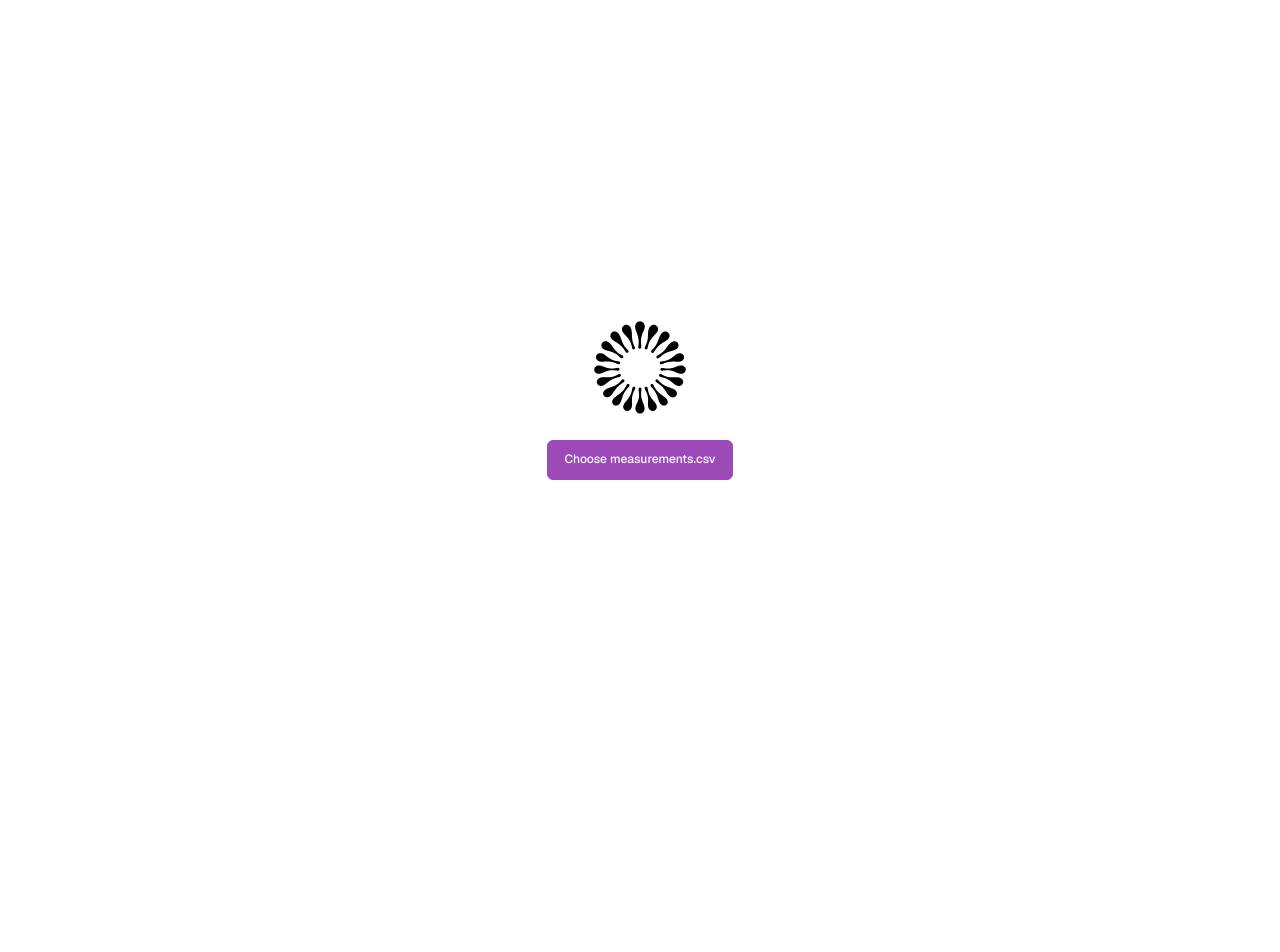
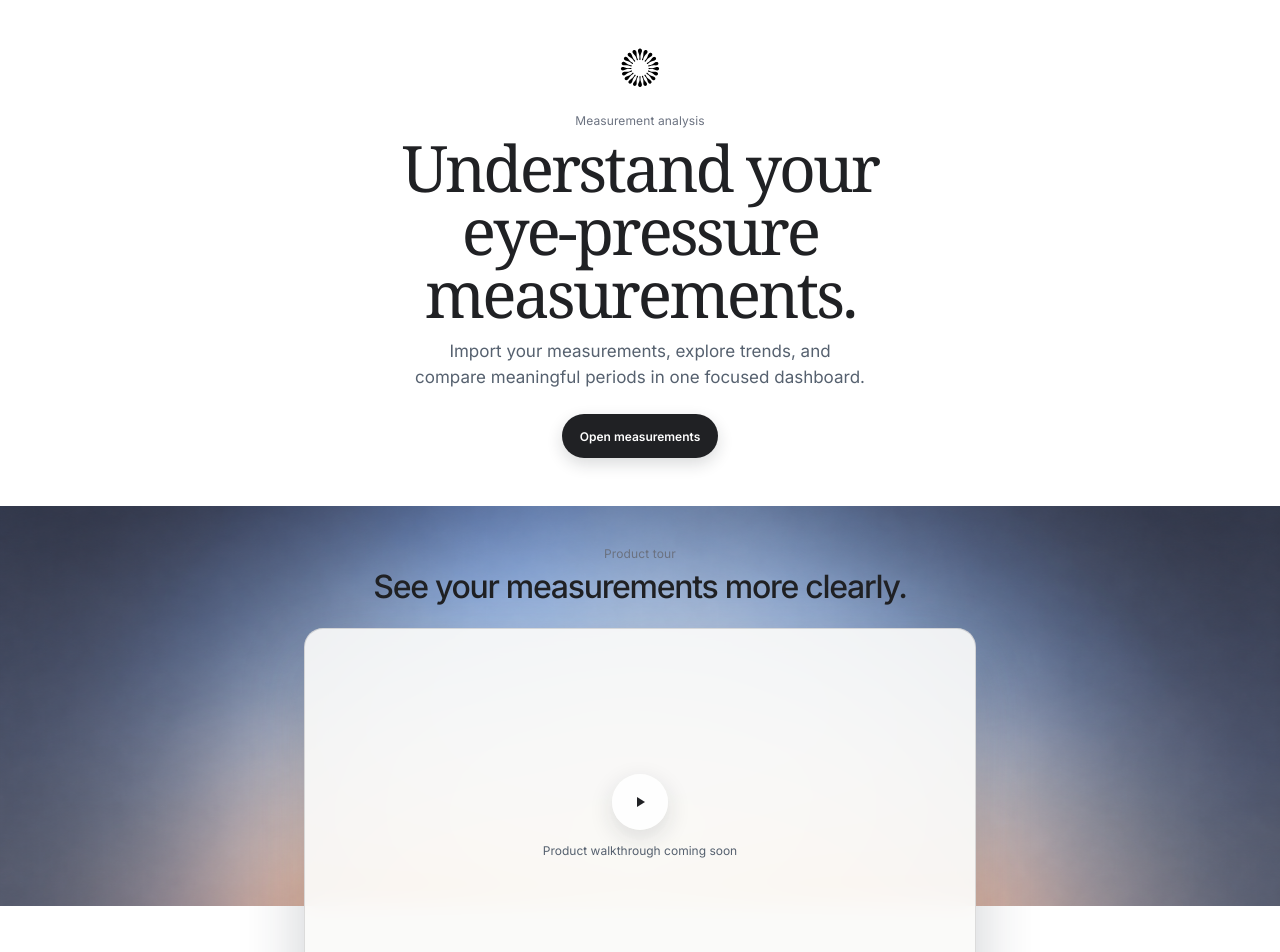
Before and after one commit to jakubg05/whatismyiop, a React (Vite) app in the folder src/client/: page / in a window 1280 px wide. Shown: the top 952 px of the page. Before the commit the page ends 800 px from the top, so only its background shows below. Built offline with nearby package versions, Linux system fonts and the light colour scheme.

Commit message:
feat: add routed welcome page

```diff
--- a/package.json
+++ b/package.json
@@ -12,8 +12,9 @@
     "deploy:check": "npm run build && wrangler deploy --dry-run"
   },
   "dependencies": {
-    "@fontsource-variable/geist": "^5.3.0",
+    "@fontsource-variable/inter": "^5.3.0",
     "@stdlib/stats-lowess": "^0.2.3",
+    "@tanstack/react-router": "^1.170.32",
     "@types/katex": "^0.16.8",
     "katex": "^0.18.4",
     "papaparse": "^5.5.3",
@@ -22,6 +23,7 @@
     "recharts": "^3.2.1"
   },
   "devDependencies": {
+    "@tanstack/router-plugin": "^1.168.35",
     "@types/papaparse": "^5.3.16",
     "@types/react": "^19.1.12",
     "@types/react-dom": "^19.1.9",
--- a/src/client/src/app.css
+++ b/src/client/src/app.css
@@ -1,3 +1,30 @@
+.app-layout { min-height: 100vh; }
+.welcome-page { --welcome-hero-height: clamp(25rem, 46svh, 31rem); min-height: 100svh; background: var(--surface); }
+.welcome-hero { min-height: var(--welcome-hero-height); display: grid; background: var(--surface); }
+.welcome-card { width: min(64rem, calc(100% - clamp(3rem, 10vw, 10rem))); margin-inline: auto; padding-block: clamp(2rem, 4vw, 3rem); align-self: center; display: grid; justify-items: center; gap: var(--s5); text-align: center; }
+.welcome-card > img { width: 2.5rem; height: 2.5rem; object-fit: contain; }
+.welcome-card h1 { max-width: 21ch; margin: var(--s2) auto var(--s3); font-family: Georgia, "Times New Roman", serif; font-size: clamp(2.75rem, 5vw, 4.5rem); font-weight: 400; letter-spacing: -.045em; line-height: .98; text-wrap: balance; }
+.welcome-eyebrow { color: var(--muted); font: var(--small); letter-spacing: .01em; }
+.welcome-copy { max-width: 38rem; margin-inline: auto; color: #56616f; font-size: clamp(.9375rem, 1.5vw, 1.0625rem); line-height: 1.55; text-wrap: balance; }
+.welcome-action { min-height: 2.75rem; padding: 0 1.125rem; border-radius: 999px; display: inline-flex; align-items: center; background: var(--ink); color: var(--surface); font: var(--small); font-weight: 600; text-decoration: none; box-shadow: 0 .375rem 1rem rgb(24 29 36 / 16%); }
+.welcome-action:hover, .welcome-action:focus-visible { opacity: .84; }
+.product-preview { position: relative; isolation: isolate; min-height: calc(100svh - var(--welcome-hero-height)); padding: clamp(1.5rem, 3vw, 2.5rem) var(--gutter); display: grid; align-content: center; justify-items: center; gap: var(--s5); }
+.product-preview::before { content: ""; position: absolute; z-index: -1; inset: 0 0 auto; height: min(30rem, calc(100svh - var(--welcome-hero-height))); background: url("/f18e3bc8-50d6-4fc0-9412-2b9f893dc3bc.png") center / cover no-repeat; }
+.product-preview__heading { display: grid; justify-items: center; gap: var(--s2); text-align: center; }
+.product-preview__heading h2 { font-size: clamp(1.5rem, 2.5vw, 2.25rem); font-weight: 500; letter-spacing: -.04em; line-height: 1.05; }
+.product-video-placeholder { width: min(42rem, 72vw); aspect-ratio: 16 / 9; border: 1px solid rgb(32 33 36 / 14%); border-radius: clamp(.75rem, 1.5vw, 1.25rem); display: grid; place-content: center; justify-items: center; gap: var(--s3); overflow: hidden; background: rgb(250 250 249 / 92%); color: #56616f; box-shadow: 0 1.5rem 4rem rgb(29 38 48 / 22%); backdrop-filter: blur(.75rem); font: var(--small); }
+.product-video-placeholder__play { width: 3.5rem; height: 3.5rem; border-radius: 50%; display: grid; place-items: center; background: rgb(255 255 255 / 82%); box-shadow: 0 .5rem 1.5rem rgb(29 38 48 / 14%); }
+.product-video-placeholder__play svg { width: 1.5rem; height: 1.5rem; fill: var(--ink); }
+
+@media (max-width: 40rem) {
+  .welcome-page { --welcome-hero-height: 32rem; }
+  .welcome-card { width: min(100% - 2rem, 40rem); }
+  .welcome-card h1 { font-size: clamp(2.5rem, 13vw, 3.75rem); }
+  .product-preview { min-height: auto; padding: 3rem 1rem; }
+  .product-preview::before { height: 24rem; }
+  .product-video-placeholder { width: 100%; }
+}
+
 .analysis-main { min-width: 0; padding: 0 var(--gutter) 3rem; transition: margin-inline-end var(--medium) var(--ease); }
 .analysis-shell--editor-open .analysis-main { margin-inline-end: var(--editor-width); }
 .app-topbar { min-height: 3.5rem; margin-inline: calc(var(--gutter) * -1); padding-inline: var(--gutter); display: grid; grid-template-columns: minmax(2rem, 1fr) auto minmax(0, 1fr); align-items: center; gap: var(--s4); background: var(--surface); }
--- a/src/client/src/main.tsx
+++ b/src/client/src/main.tsx
@@ -1,12 +1,21 @@
 import { StrictMode } from "react";
 import { createRoot } from "react-dom/client";
-import "@fontsource-variable/geist";
+import { createRouter, RouterProvider } from "@tanstack/react-router";
+import "@fontsource-variable/inter";
 import "katex/dist/katex.min.css";
-import App from "./App";
+import { routeTree } from "./routeTree.gen";
 import "./styles.css";
+
+const router = createRouter({ routeTree });
+
+declare module "@tanstack/react-router" {
+  interface Register {
+    router: typeof router;
+  }
+}
 
 createRoot(document.getElementById("root")!).render(
   <StrictMode>
-    <App />
+    <RouterProvider router={router} />
   </StrictMode>,
 );
--- /dev/null
+++ b/src/client/src/routeTree.gen.ts
@@ -0,0 +1,77 @@
+/* eslint-disable */
+
+// @ts-nocheck
+
+// noinspection JSUnusedGlobalSymbols
+
+// This file was automatically generated by TanStack Router.
+// You should NOT make any changes in this file as it will be overwritten.
+// Additionally, you should also exclude this file from your linter and/or formatter to prevent it from being checked or modified.
+
+import { Route as rootRouteImport } from './routes/__root'
+import { Route as IndexRouteImport } from './routes/index'
+import { Route as MeasurementsRouteImport } from './routes/measurements'
+
+const IndexRoute = IndexRouteImport.update({
+  id: '/',
+  path: '/',
+  getParentRoute: () => rootRouteImport,
+} as any)
+const MeasurementsRoute = MeasurementsRouteImport.update({
+  id: '/measurements',
+  path: '/measurements',
+  getParentRoute: () => rootRouteImport,
+} as any)
+
+export interface FileRoutesByFullPath {
+  '/': typeof IndexRoute
+  '/measurements': typeof MeasurementsRoute
+}
+export interface FileRoutesByTo {
+  '/': typeof IndexRoute
+  '/measurements': typeof MeasurementsRoute
+}
+export interface FileRoutesById {
+  __root__: typeof rootRouteImport
+  '/': typeof IndexRoute
+  '/measurements': typeof MeasurementsRoute
+}
+export interface FileRouteTypes {
+  fileRoutesByFullPath: FileRoutesByFullPath
+  fullPaths: '/' | '/measurements'
+  fileRoutesByTo: FileRoutesByTo
+  to: '/' | '/measurements'
+  id: '__root__' | '/' | '/measurements'
+  fileRoutesById: FileRoutesById
+}
+export interface RootRouteChildren {
+  IndexRoute: typeof IndexRoute
+  MeasurementsRoute: typeof MeasurementsRoute
+}
+
+declare module '@tanstack/react-router' {
+  interface FileRoutesByPath {
+    '/': {
+      id: '/'
+      path: '/'
+      fullPath: '/'
+      preLoaderRoute: typeof IndexRouteImport
+      parentRoute: typeof rootRouteImport
+    }
+    '/measurements': {
+      id: '/measurements'
+      path: '/measurements'
+      fullPath: '/measurements'
+      preLoaderRoute: typeof MeasurementsRouteImport
+      parentRoute: typeof rootRouteImport
+    }
+  }
+}
+
+const rootRouteChildren: RootRouteChildren = {
+  IndexRoute: IndexRoute,
+  MeasurementsRoute: MeasurementsRoute,
+}
+export const routeTree = rootRouteImport
+  ._addFileChildren(rootRouteChildren)
+  ._addFileTypes<FileRouteTypes>()
--- /dev/null
+++ b/src/client/src/routes/__root.tsx
@@ -0,0 +1,13 @@
+import { createRootRoute, Outlet } from "@tanstack/react-router";
+
+export const Route = createRootRoute({
+  component: RootLayout,
+});
+
+function RootLayout() {
+  return (
+    <div className="app-layout">
+      <Outlet />
+    </div>
+  );
+}
--- /dev/null
+++ b/src/client/src/routes/index.tsx
@@ -0,0 +1,40 @@
+import { createFileRoute, Link } from "@tanstack/react-router";
+
+export const Route = createFileRoute("/")({
+  component: WelcomePage,
+});
+
+function WelcomePage() {
+  return (
+    <main className="welcome-page">
+      <section className="welcome-hero">
+        <div className="welcome-card">
+          <img src="/whatismyiop_mark_black.svg" alt="What Is My IOP" />
+          <div>
+            <p className="welcome-eyebrow">Measurement analysis</p>
+            <h1>Understand your eye‑pressure measurements.</h1>
+            <p className="welcome-copy">
+              Import your measurements, explore trends, and compare meaningful periods in one focused dashboard.
+            </p>
+          </div>
+          <Link className="welcome-action" to="/measurements">
+            Open measurements
+          </Link>
+        </div>
+      </section>
+
+      <section className="product-preview" aria-labelledby="product-preview-title">
+        <div className="product-preview__heading">
+          <p className="welcome-eyebrow">Product tour</p>
+          <h2 id="product-preview-title">See your measurements more clearly.</h2>
+        </div>
+        <div className="product-video-placeholder" role="img" aria-label="Product video placeholder">
+          <span className="product-video-placeholder__play" aria-hidden="true">
+            <svg viewBox="0 0 24 24"><path d="m9 7 8 5-8 5V7Z" /></svg>
+          </span>
+          <span>Product walkthrough coming soon</span>
+        </div>
+      </section>
+    </main>
+  );
+}
--- /dev/null
+++ b/src/client/src/routes/measurements.tsx
@@ -0,0 +1,6 @@
+import { createFileRoute } from "@tanstack/react-router";
+import App from "../App";
+
+export const Route = createFileRoute("/measurements")({
+  component: App,
+});
--- a/src/client/src/shared/styles.css
+++ b/src/client/src/shared/styles.css
@@ -1,5 +1,5 @@
 :root {
-  --font: "Geist Variable", "Geist", ui-sans-serif, system-ui, -apple-system, "Segoe UI", sans-serif;
+  --font: "Inter Variable", "Inter", ui-sans-serif, system-ui, -apple-system, "Segoe UI", sans-serif;
   --body: 400 .875rem/1.5 var(--font); --small: 400 .75rem/1.45 var(--font);
   --s1: .25rem; --s2: .5rem; --s3: .75rem; --s4: 1rem; --s5: 1.5rem; --s6: 2rem;
   --gutter: clamp(1.25rem, 2.5vw, 2rem); --control: 2.5rem; --control-sm: 2rem;
--- a/src/client/vite.config.ts
+++ b/src/client/vite.config.ts
@@ -1,8 +1,9 @@
 import { fileURLToPath, URL } from "node:url";
 import { defineConfig } from "vite";
 import react from "@vitejs/plugin-react";
+import { tanstackRouter } from "@tanstack/router-plugin/vite";
 
 export default defineConfig({
   root: fileURLToPath(new URL(".", import.meta.url)),
-  plugins: [react()],
+  plugins: [tanstackRouter({ target: "react", autoCodeSplitting: true }), react()],
 });
```
Also changed, not shown: src/client/public/f18e3bc8-50d6-4fc0-9412-2b9f893dc3bc.png (added), 1 other file (tests, documents, lock files or other folders).
